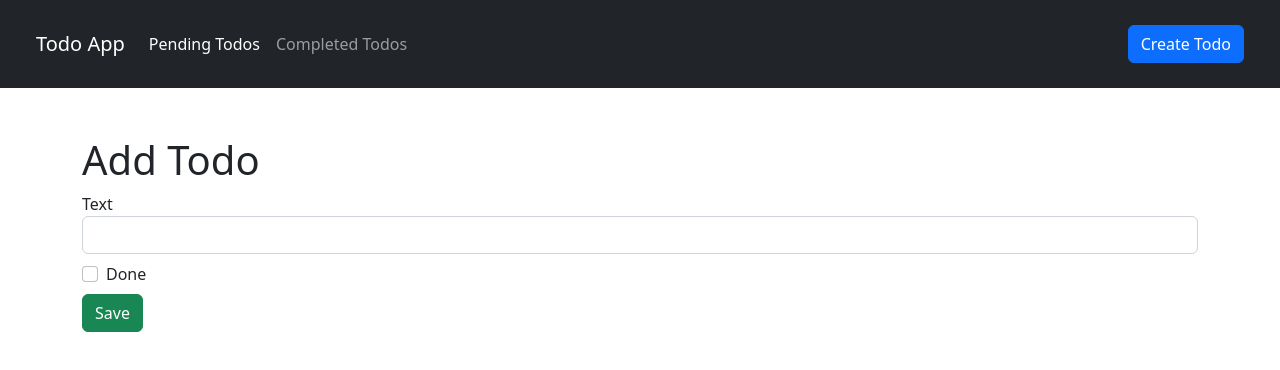
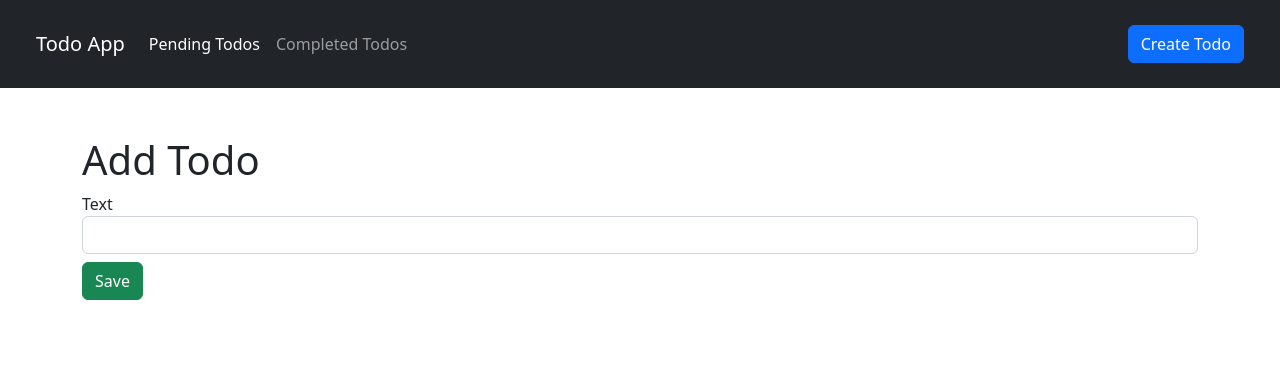
Before and after one commit to sesp13/todo-app-ts, a React (Vite) app: page /new in a window 1280 px wide. Shown: the top 370 px of the page. Built offline with nearby package versions, Linux system fonts and the light colour scheme.

Commit message:
enable full todoEdit flow

```diff
--- a/src/components/todo-edit/TodoEditComponent.tsx
+++ b/src/components/todo-edit/TodoEditComponent.tsx
@@ -1,6 +1,7 @@
 import { useForm } from '../../hooks';
-import { useSelector, useDispatch } from 'react-redux';
+import { useDispatch } from 'react-redux';
 import { addTodo } from '../../store';
+import { useNavigate } from 'react-router-dom';
 
 interface editFormInterface {
   text?: string;
@@ -12,17 +13,19 @@ const initialForm: editFormInterface = {
 
 export const TodoEditComponent = () => {
   const dispatch = useDispatch();
-  const { formState, onInputChange, onResetForm } = useForm(initialForm);
+  const navigate = useNavigate();
+  const { formState, onInputChange, onResetForm, text } = useForm(initialForm);
 
   const onFormSubmit = (event: any) => {
     event.preventDefault();
     const action = addTodo({
-      id: 1,
+      id: new Date().getTime(),
       done: false,
       text: formState.text,
     });
     dispatch(action);
     onResetForm();
+    navigate('/pending');
   };
 
   return (
@@ -33,19 +36,10 @@ export const TodoEditComponent = () => {
           <input
             type="text"
             name="text"
+            value={text}
             onChange={onInputChange}
             className="form-control"
           />
-        </div>
-        <div className="form-check mb-2">
-          <input
-            type="checkbox"
-            className="form-check-input"
-            id="exampleCheck1"
-          />
-          <label className="form-check-label" htmlFor="exampleCheck1">
-            Done
-          </label>
         </div>
         <div className="form-group">
           <input className="btn btn-success" type="submit" value="Save" />
--- a/src/store/slices/todo/todoSlice.ts
+++ b/src/store/slices/todo/todoSlice.ts
@@ -21,7 +21,8 @@ export const todoSlice = createSlice({
   initialState: getInitialState(),
   reducers: {
     addTodo: (state: TodoState, action: PayloadAction<Todo>) => {
-      state.todos.push(action.payload);
+      state.todos.unshift(action.payload);
+      // Question: Where Should I implement the saving in the localstorage
       const newTodos = JSON.stringify(state.todos);
       localStorage.setItem('todos', newTodos);
     },
```
